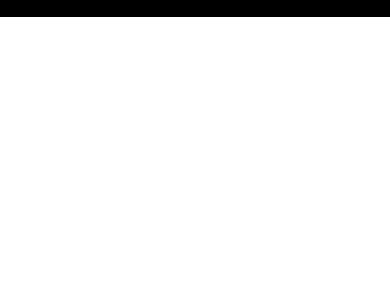
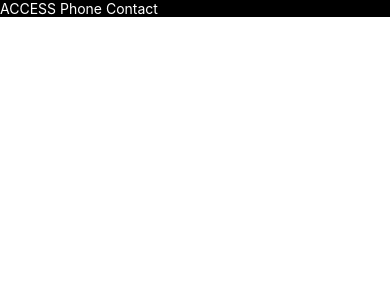
Before and after one commit to khaled-osama-elhabibi/Favourite-Contacts, a React Native app: screen / in a window 390 px wide. Shown: the top 300 px of the page. Built offline with nearby package versions, Linux system fonts and the light colour scheme.

Commit message:
ADD : load all contacts to app and solve permissions issues

```diff
--- a/package.json
+++ b/package.json
@@ -14,6 +14,8 @@
     "@react-navigation/native-stack": "^6.5.0",
     "react": "17.0.2",
     "react-native": "0.67.2",
+    "react-native-contacts": "^7.0.4",
+    "react-native-permissions": "^3.2.0",
     "redux": "^4.1.2"
   },
   "devDependencies": {
--- a/src/screens/home/index.js
+++ b/src/screens/home/index.js
@@ -1,9 +1,52 @@
-import {Text, View, StyleSheet} from 'react-native';
-import React from 'react';
+import {Text, View, StyleSheet, TouchableOpacity, FlatList} from 'react-native';
+import React, {useState} from 'react';
+import Contacts from 'react-native-contacts';
+import {request, PERMISSIONS} from 'react-native-permissions';
+
 const Home = () => {
+  const [contacts, setContacts] = useState();
+  const requestPermissionForAccesssContact = async () => {
+    let responseOfPermissionRequest =
+      Platform.OS === 'ios'
+        ? await request(PERMISSIONS.IOS.CONTACTS)
+        : await request(PERMISSIONS.ANDROID.READ_CONTACTS);
+
+    if (responseOfPermissionRequest === 'denied') {
+      console.log('denied');
+    } else if (responseOfPermissionRequest == 'granted') {
+      Contacts.getAll()
+        .then(contacts => {
+          // work with contacts
+          console.log(contacts);
+          setContacts(contacts);
+        })
+        .catch(e => {
+          console.log(e);
+        });
+    }
+  };
+
   return (
     <View style={styles.screen}>
-      <Text>hello</Text>
+      <TouchableOpacity
+        onPress={() => {
+          requestPermissionForAccesssContact();
+          console.log('test');
+        }}>
+        <Text style={styles.btn__text}>ACCESS Phone Contact</Text>
+      </TouchableOpacity>
+
+      <View>
+        <FlatList
+          data={contacts}
+          renderItem={({item}) => (
+            <View style={{backgroundColor: 'red', borderWidth: 1}}>
+              <Text style={styles.btn__text}>{item.displayName}</Text>
+            </View>
+          )}
+          keyExtractor={contact => contact.displayName}
+        />
+      </View>
     </View>
   );
 };
@@ -13,6 +56,9 @@
     height: '100%',
     backgroundColor: 'black',
   },
+  btn__text: {
+    color: '#FFF',
+  },
 });
 
 export default Home;
```
Also changed, not shown: 3 other files (tests, documents, lock files or other folders).
